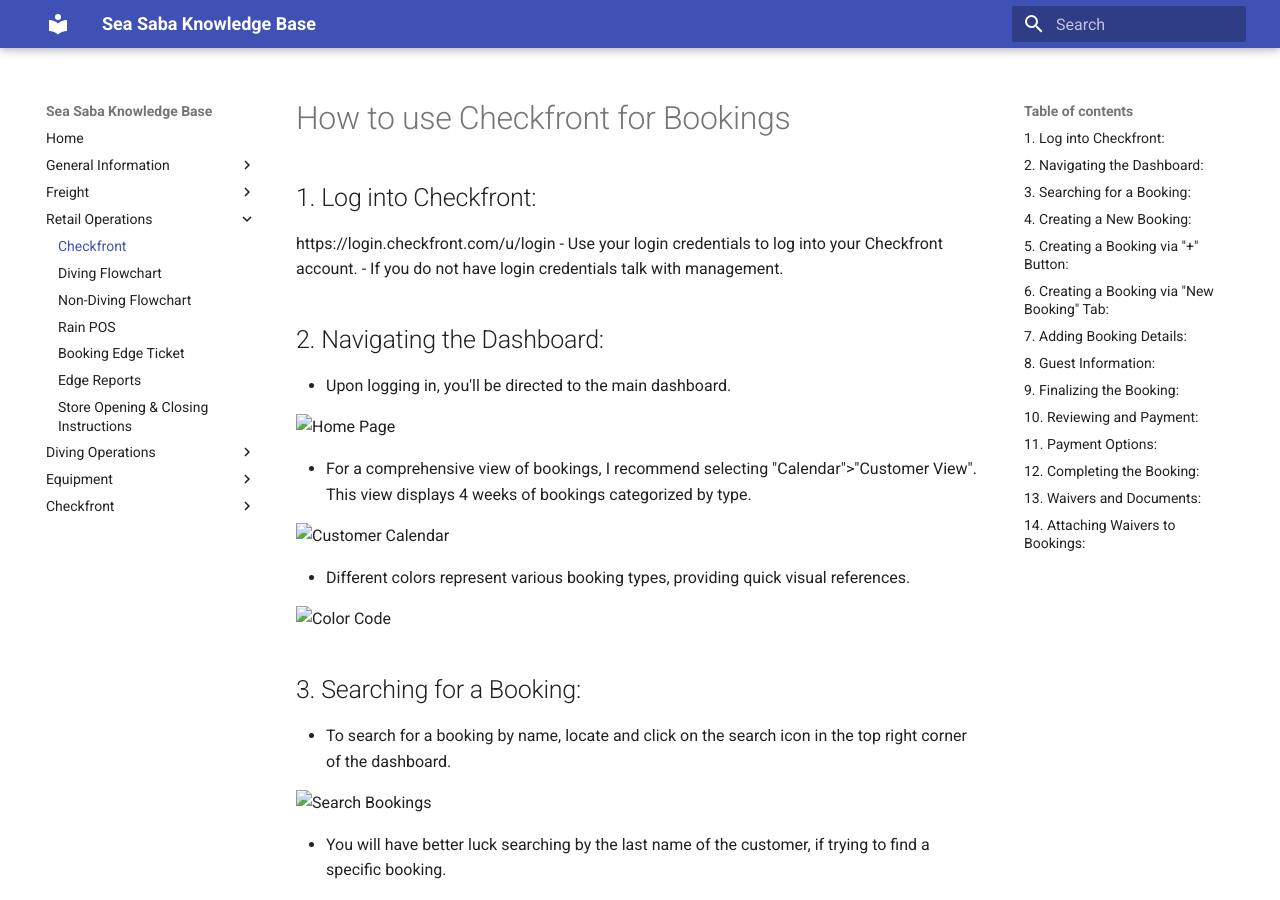
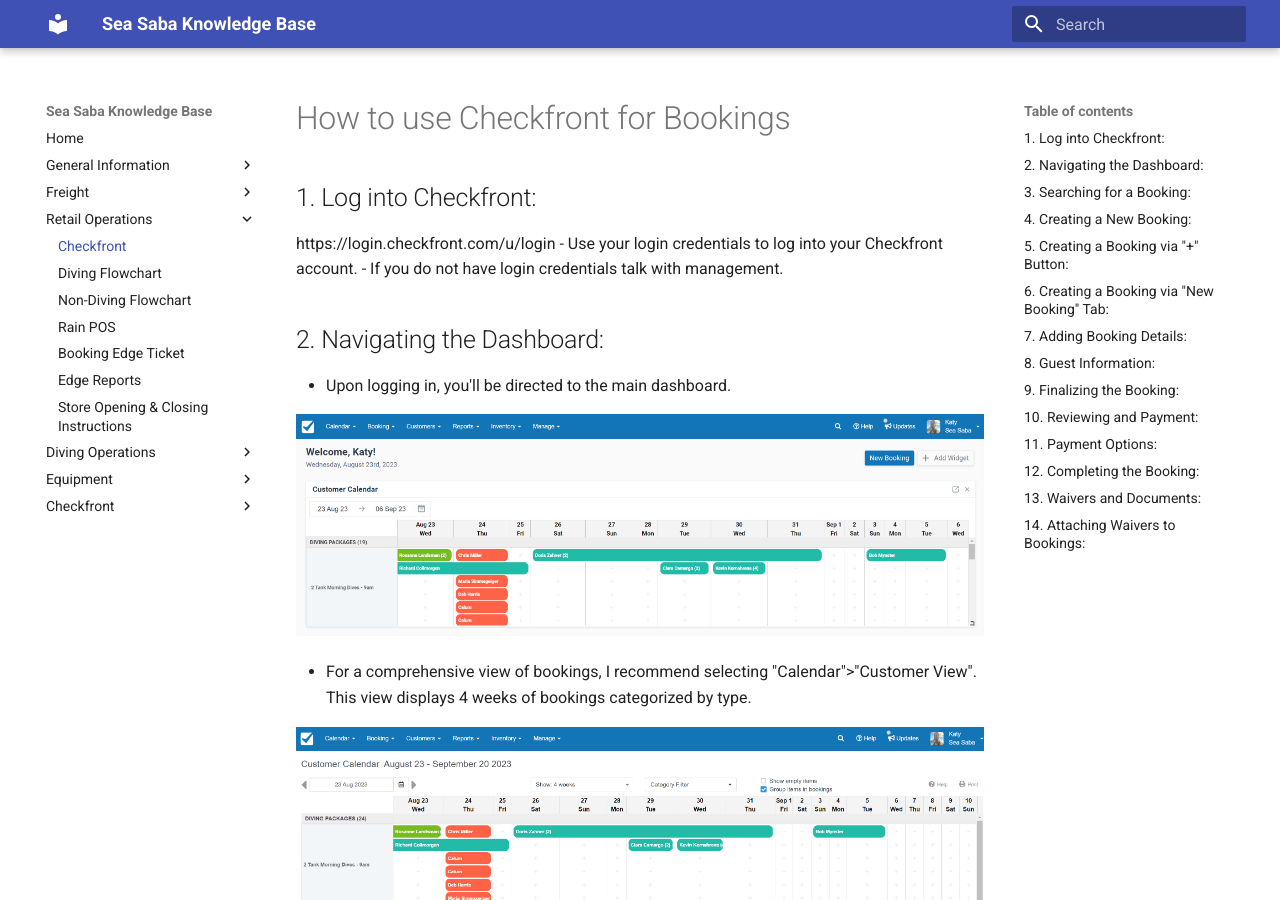
Before and after one commit to spizeck/Sea-Saba-Knowledge-Base, an MkDocs documentation site: the page built from docs/RetailOperations/Checkfront.md, in a window 1280 px wide and 900 px high. Built offline with MkDocs 1.6.1 and Material for MkDocs 9.7.7, drawn with Linux system fonts in a browser that asks for light colours.

Commit message:
On branch main Your branch is up to date with 'origin/main'.
Changes to be committed:
	modified:   docs/RetailOperations/Checkfront.md

```diff
--- a/docs/RetailOperations/Checkfront.md
+++ b/docs/RetailOperations/Checkfront.md
@@ -7,20 +7,20 @@ https://login.checkfront.com/u/login
 ## 2. Navigating the Dashboard:
   - Upon logging in, you'll be directed to the main dashboard.
 
-![Home Page](Images/Checkfront/HomePage.png)
+![Home Page](../Images/Checkfront/HomePage.png)
 
   - For a comprehensive view of bookings, I recommend selecting "Calendar">"Customer View". This view displays 4 weeks of bookings categorized by type.
 
-![Customer Calendar](Images/Checkfront/CustomerCalendar.png)
+![Customer Calendar](../Images/Checkfront/CustomerCalendar.png)
 
   - Different colors represent various booking types, providing quick visual references.
 
-![Color Code](Images/Checkfront/ColorCode.png)
+![Color Code](../Images/Checkfront/ColorCode.png)
 
 ## 3. Searching for a Booking:
   - To search for a booking by name, locate and click on the search icon in the top right corner of the dashboard.
 
-![Search Bookings](Images/Checkfront/SearchBookings.png)
+![Search Bookings](../Images/Checkfront/SearchBookings.png)
 
   - You will have better luck searching by the last name of the customer, if trying to find a specific booking.
 ## 4. Creating a New Booking:
@@ -31,25 +31,25 @@ https://login.checkfront.com/u/login
   - Clicking on the "+" button takes you to a page for that specific day and activity you would like to book.
   - This way is great for single day activities like Snorkeling or Sunset Cruises.
 
-![New Booking CC](Images/Checkfront/NewBookingCC.png)
+![New Booking CC](../Images/Checkfront/NewBookingCC.png)
 
 ## 6. Creating a Booking via "New Booking" Tab:
   - Selecting the "New Booking" takes you to a page where you'll need to choose that activity and the dates for the booking.
   - This works great for multiple days of different activities.
 
-![New Booking Tab](Images/Checkfront/NewBookingTab.png)
+![New Booking Tab](../Images/Checkfront/NewBookingTab.png)
 
 ## 7. Adding Booking Details:
   - After selecting the activity, you'll be prompted to set the end date and the number of people.
   - Click "Continue" to proceed to the next step
 
-![Booking Qty](Images/Checkfront/BookingQty.png)
+![Booking Qty](../Images/Checkfront/BookingQty.png)
 
 ## 8. Guest Information:
   - On the following page, input the guest's name and email address (used for receipts and communication).
   - To include more items, click "Add to Booking" on the left side above the calendar.
 
-![Create Booking](Images/Checkfront/CreateBooking.png)
+![Create Booking](../Images/Checkfront/CreateBooking.png)
 
 ## 9. Finalizing the Booking:
   - Once all details are added, click "Continue".
@@ -57,20 +57,20 @@ https://login.checkfront.com/u/login
   - The next page offers an overview of the booking.
   - If the booking is made in-person, process payment by clicking "Add Payment" underneath the calendar on the left.
 
-![Invoice](Images/Checkfront/Invoice.png)
+![Invoice](../Images/Checkfront/Invoice.png)
 
 ## 11. Payment Options:
   - For credit card payments, in the RETAIL shop, change "Card" to "NEW CARD" and enter the card details manually.
 
-![Enter CC Payment](Images/Checkfront/EnterCCPayment.png)
+![Enter CC Payment](../Images/Checkfront/EnterCCPayment.png)
 
   - For credit card payments, in the HARBOR, the "Card" box reads "Harbor Office".
 
-![Card Harbor Payment](Images/Checkfront/CardHarborPay.png)
+![Card Harbor Payment](../Images/Checkfront/CardHarborPay.png)
 
   - If paying with cash, choose "POS" and select payment type as "Cash".
 
-![Cash Payment](Images/Checkfront/CashPayment.png)
+![Cash Payment](../Images/Checkfront/CashPayment.png)
 
 <src style="color: red;"> **Cash must be in exact change, because we cannot use the cash from the drawer. It will make your drawer count off at the end of the day.**
 
@@ -83,20 +83,20 @@ https://login.checkfront.com/u/login
   - Use the iPad (In the Retail Shop) with Chrome to access the "Document Directory"
   - Click "Sign Document" (for the activity they booked), for guests to fill out the waiver information.
 
-![Waiver](Images/Checkfront/WaiverPage.png)
+![Waiver](../Images/Checkfront/WaiverPage.png)
 
 ## 14. Attaching Waivers to Bookings:
   - Once the waiver is signed, access the booking on the computer.
   - Click the "Document" tab, then "Attribute Documents".
 
-![Document Tab](Images/Checkfront/DocumentTab.png)
+![Document Tab](../Images/Checkfront/DocumentTab.png)
 
   - Search for the signed document and select the relevant names.
 
-![Search Documents](Images/Checkfront/SearchDocuments.png)
+![Search Documents](../Images/Checkfront/SearchDocuments.png)
 
   - Click "Attach" to associate the waiver with the booking.
 
-![Attach Docs](Images/Checkfront/AttachDocs.png)
+![Attach Docs](../Images/Checkfront/AttachDocs.png)
 
   - Repeat the process for multiple guests, if necessary.
```
